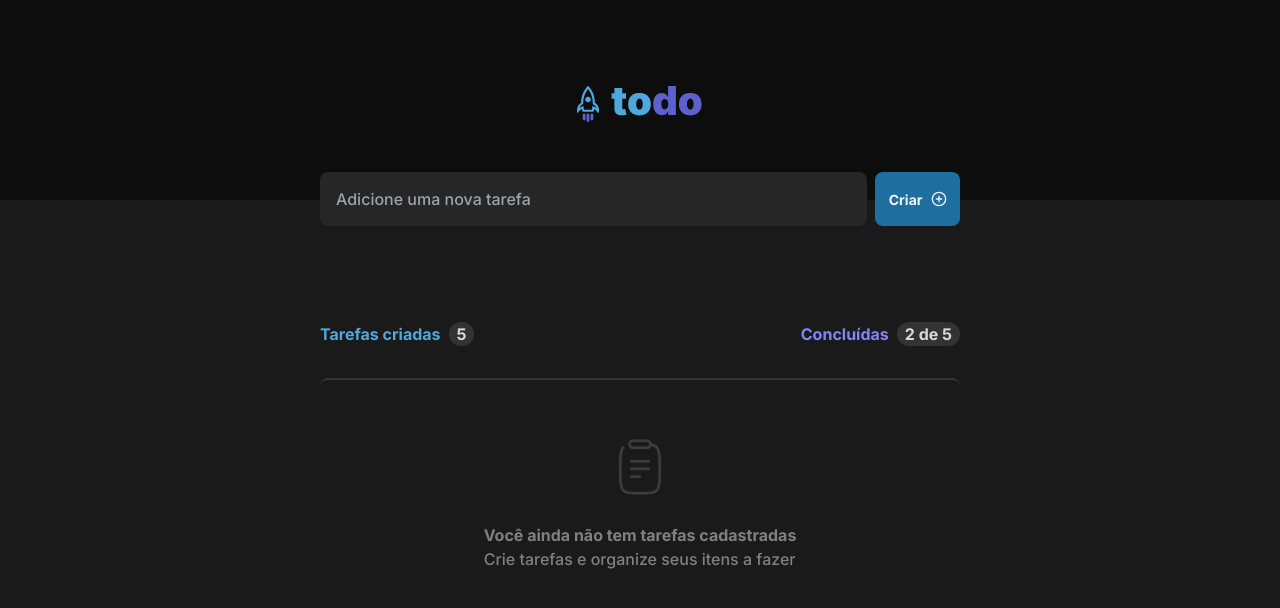
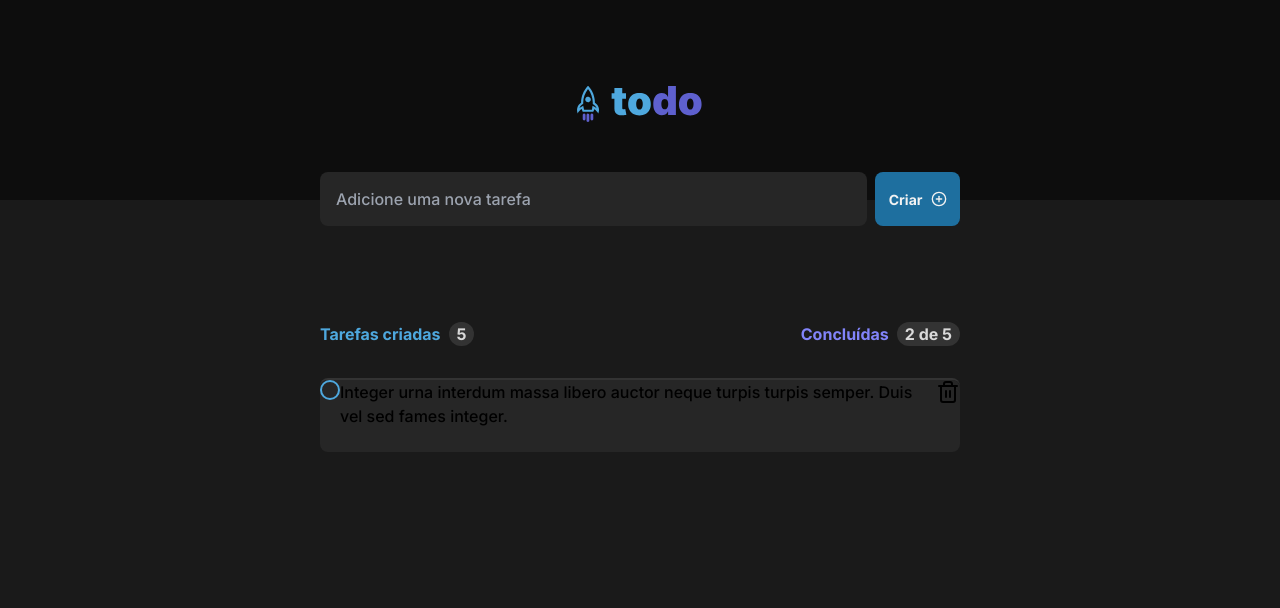
Before and after one commit to leuzindev/todolist-challenge, a Next.js app: page / in a window 1280 px wide. Shown: the top 608 px of the page. Built offline with nearby package versions, Linux system fonts and the light colour scheme.

Commit message:
style: checkbox component

```diff
--- /dev/null
+++ b/src/components/Card.tsx
@@ -0,0 +1,19 @@
+import { Trash2 } from 'lucide-react'
+import Checkbox from './Checkbox'
+
+export function Card() {
+  return (
+    <div className="flex min-h-[72px] rounded-lg bg-gray-500">
+      <div>
+        <Checkbox />
+      </div>
+      <section>
+        Integer urna interdum massa libero auctor neque turpis turpis semper.
+        Duis vel sed fames integer.
+      </section>
+      <div>
+        <Trash2 />
+      </div>
+    </div>
+  )
+}
--- /dev/null
+++ b/src/components/Checkbox.tsx
@@ -0,0 +1,27 @@
+/* eslint-disable prettier/prettier */
+// eslint-disable-next-line no-unused-expressions, prettier/prettier
+'use client'
+import { Check } from 'lucide-react'
+
+import { useState } from 'react'
+
+export default function Checkbox() {
+  const [checked, setChecked] = useState(false)
+  return (
+    <>
+    {checked ?
+      <button
+        onClick={() => setChecked(false)}
+        className="flex h-5 w-5 items-center justify-center rounded-full border-2 border-purple-dark bg-purple-dark transition-colors"
+      >
+        <Check color='white' size={13} />
+      </button>
+      :
+      <button
+        onClick={() => setChecked(true)}
+        className="flex h-5 w-5 items-center justify-center rounded-full border-2 border-blue transition-colors"
+      ></button>
+    }
+    </>
+  )
+}
--- a/src/components/TaskFeed.tsx
+++ b/src/components/TaskFeed.tsx
@@ -1,3 +1,4 @@
+import { Card } from './Card'
 import EmptyFeed from './EmptyFeed'
 import HeaderFeed from './HeaderFeed'
 
@@ -5,8 +6,9 @@ export default function TaskFeed() {
   return (
     <section className="mt-24 w-full space-y-8">
       <HeaderFeed />
-      <div className="min-h-0 rounded-lg border-t-2 border-gray-400 ">
-        <EmptyFeed />
+      <div className="min-h-0 rounded-lg border-t-2 border-gray-400">
+        <Card />
+        {/* <EmptyFeed /> */}
       </div>
     </section>
   )
```
